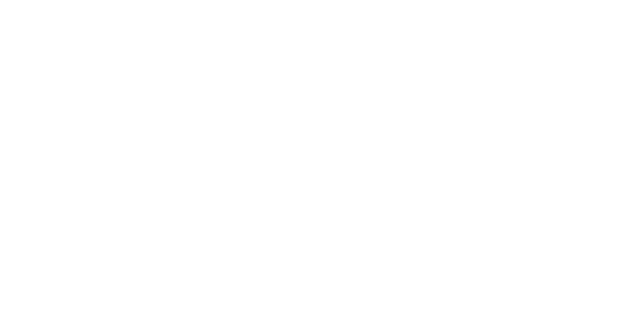
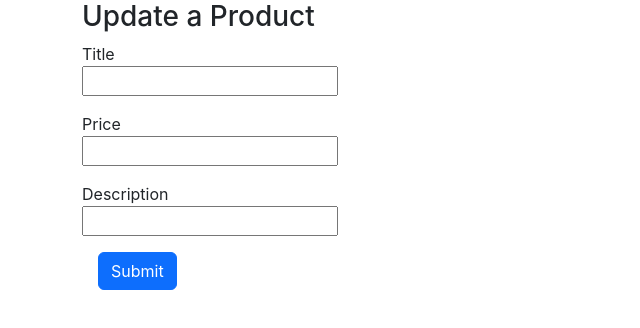
Before and after one commit to TRSCode/JavaScript_Part2, a React (Create React App) app in the folder productManager/client/: page /product/edit/1 in a window 1280 px wide. Before the commit this address had no page. Shown: the top 328 px of the page, without its empty margins (0-640 px from the left). Built offline with nearby package versions, Linux system fonts and the light colour scheme; no server answers.

Commit message:
added edit feature

```diff
--- a/productManager/client/src/App.js
+++ b/productManager/client/src/App.js
@@ -2,6 +2,7 @@
 // import ProductForm from './components/ProductForm';
 import Main from './views/Main';
 import Detail from './components/Detail';
+import Update from './components/Update';
 import {BrowserRouter, Routes, Route} from 'react-router-dom';
 function App() {
   return (
@@ -11,6 +12,7 @@
         <Routes>
           <Route element={<Main/>} path="/home"/>
           <Route element={<Detail/>} path="/product/:id"/>
+          <Route element={<Update/>} path="/product/edit/:id"/>
         </Routes>
       </BrowserRouter>
     </div>
--- a/productManager/client/src/components/ProductList.jsx
+++ b/productManager/client/src/components/ProductList.jsx
@@ -18,12 +18,14 @@
 
     return (
         <div className="container">
+            <h3>All Products</h3>
             {
                 product.map((product, index) => {
                 return (
                     <div key={index}>
                         <p>Item: {product.title}</p>
-                        <Link to={`/product/${product._id}`}> Veiw '{product.title}' details </Link>
+                        <Link to={`/product/${product._id}`}> Veiw | </Link>
+                        <Link to={'/product/edit/' + product._id}>Edit | </Link>
                         <hr/>
                     </div>
 
--- /dev/null
+++ b/productManager/client/src/components/Update.jsx
@@ -0,0 +1,60 @@
+import React, {useEffect, useState} from 'react'
+import axios from 'axios';
+import { useNavigate, useParams } from 'react-router-dom';
+const Update = (props) => {
+    const { id } = useParams();
+    const [title, setTitle] = useState();
+    const [price, setPrice] = useState();
+    const [description, setDescription] = useState();
+    const navigate = useNavigate();
+
+    useEffect(() => {
+        axios.get('http://localhost:8000/api/product/' + id)
+            .then(res => {
+                setTitle(res.data.title);
+                setPrice(res.data.price);
+                setDescription(res.data.description);
+            })
+            .catch(err => console.log(err))
+    }, [])
+    const updateProduct = (e) => {
+        e.preventDefault();
+        axios.patch("http://localhost:8000/api/product/" + id, {
+            title,
+            price,
+            description
+        })
+            .then(res => {
+                console.log(res);
+                navigate("/home");
+            })
+            .catch(err => console.log(err))
+    }
+    return (
+        <div>
+            <form onSubmit={updateProduct} className="container">
+            <h3>Update a Product</h3>
+                <p>
+                    <label>Title</label><br/>
+                    <input type="text"
+                        name="title" value={title}
+                        onChange={(e) => { setTitle(e.target.value)}} />
+                </p>
+                <p>
+                    <label>Price</label><br/>
+                    <input type="text"
+                        name="price" value={price}
+                        onChange={(e) => { setPrice(e.target.value)}} />
+                </p>
+                <p>
+                    <label>Description</label><br/>
+                    <input type="text"
+                        name="description" value={description}
+                        onChange={(e) => { setDescription(e.target.value)}} />
+                </p>
+                <input type="submit" className="btn btn-primary mx-3"/>
+            </form>
+        </div>
+    )
+}
+export default Update;
```
Also changed, not shown: 2 other files (tests, documents, lock files or other folders).
